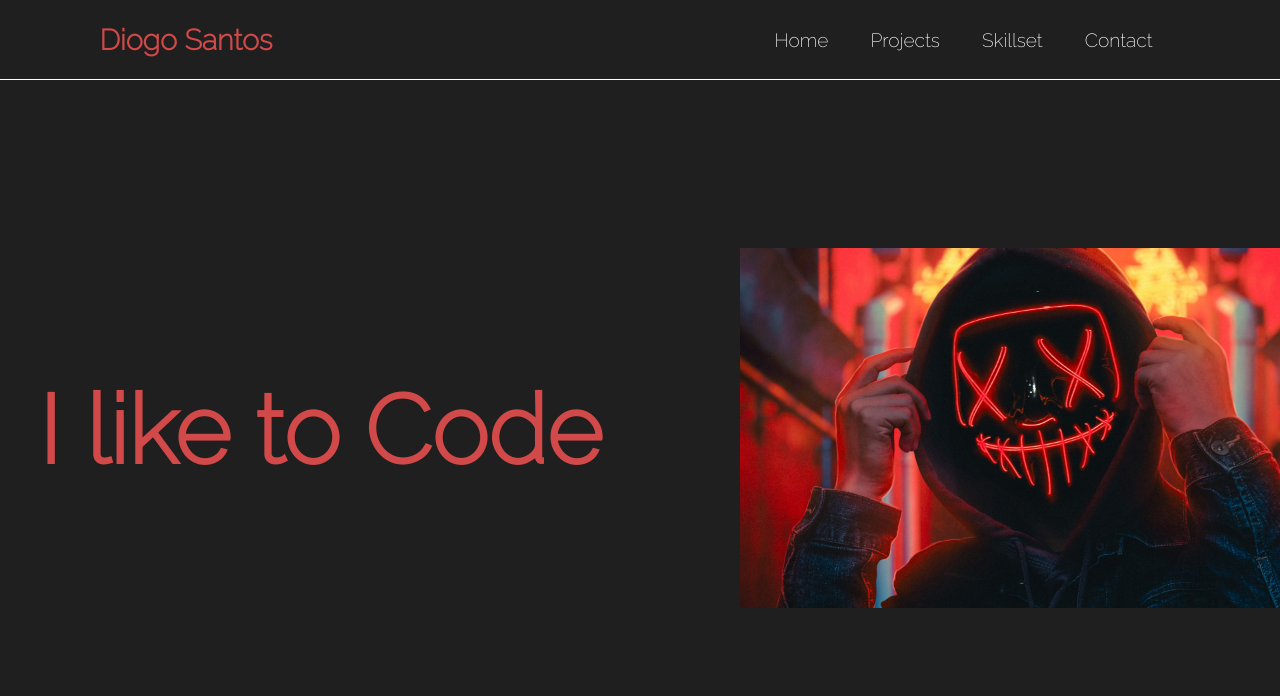
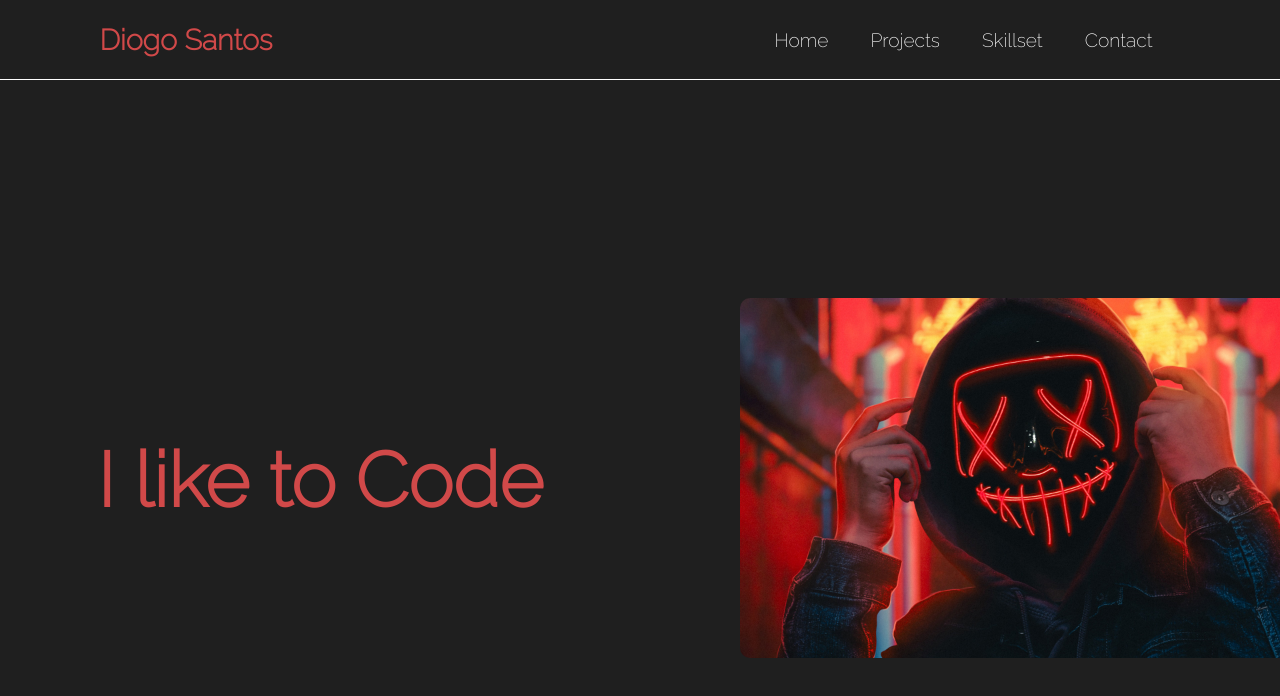
Before and after one commit to diogodeese/Portfolio, a React (Create React App) app: page / in a window 1280 px wide. Shown: the top 696 px of the page. Built offline with nearby package versions, Linux system fonts and the light colour scheme.

Commit message:
Updated Presentation

```diff
--- a/src/components/Presentation/Presentation.css
+++ b/src/components/Presentation/Presentation.css
@@ -1,5 +1,4 @@
 .Presentation {
-  height: 700px;
   display: flex;
   align-items: center;
   justify-content: center;
@@ -7,8 +6,9 @@
 
 .Presentation-title {
   justify-self: start;
-  font-size: 96px;
+  font-size: 76px;
   color: #d14949;
+  cursor: default;
 }
 
 .Presentation-leftside {
--- a/src/components/Presentation/Presentation.js
+++ b/src/components/Presentation/Presentation.js
@@ -1,11 +1,13 @@
-import React, { Component } from "react";
+import React from "react";
+import useWindowDimensions from "../WindowDimensions";
 import "./Presentation.css";
 import img from "../../assets/image.jpg";
 
-class Presentation extends Component {
-  render() {
+export default function Presentation() {
+  const { height } = useWindowDimensions();
+
   return (
-      <div className="Presentation">
+    <div id="home" className="Presentation" style={{ height: height }}>
       <div className="Presentation-leftside">
         <h1 className="Presentation-title">I like {"\n"} to Code</h1>
       </div>
@@ -13,12 +15,9 @@ class Presentation extends Component {
         <img
           src={img}
           alt="My Beautiful Face"
-            style={{ width: 640, height: 360, margin: 100 }}
+          style={{ width: 640, height: 360, margin: 100, borderRadius: 10 }}
         />
       </div>
     </div>
   );
 }
-}
-
-export default Presentation;
```
Lines whose indentation alone changed are shown as unchanged.
